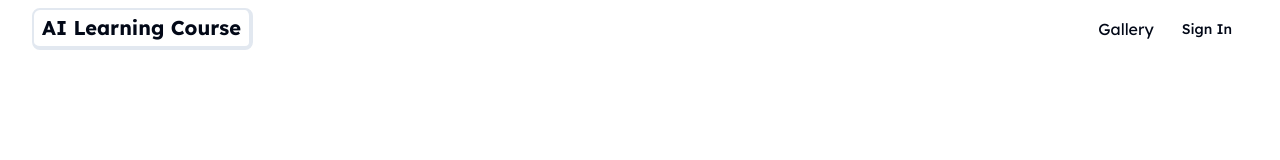
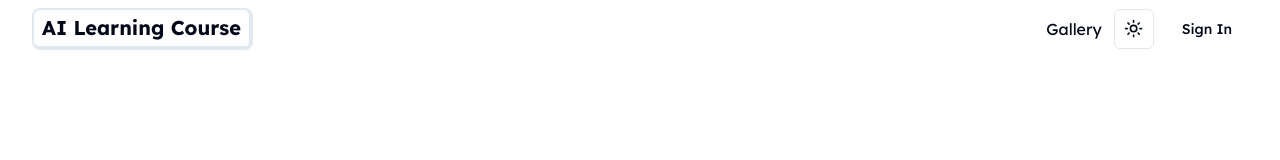
Before and after one commit to tonybbb2/AI_CourseGenerator, a Next.js app in the folder learning-journey/: page / in a window 1280 px wide. Shown: the top 160 px of the page. Built offline with nearby package versions, Linux system fonts and the light colour scheme; no server answers.

Commit message:
dark/light themeToggle

```diff
--- a/learning-journey/package.json
+++ b/learning-journey/package.json
@@ -18,6 +18,7 @@
     "clsx": "^2.0.0",
     "lucide-react": "^0.279.0",
     "next": "latest",
+    "next-themes": "^0.2.1",
     "react": "latest",
     "react-dom": "latest",
     "tailwind-merge": "^1.14.0",
--- a/learning-journey/src/app/layout.tsx
+++ b/learning-journey/src/app/layout.tsx
@@ -3,6 +3,7 @@
 import type { Metadata } from 'next'
 import { Lexend } from 'next/font/google'
 import Navbar from '@/components/Navbar'
+import { ThemeProvider } from '@/components/Providers'
 
 const lexend = Lexend({ subsets: ['latin'] })
 
@@ -20,8 +21,10 @@
       <body className={cn(
         lexend.className, 'antialiased min-h-screen pt-16'
       )}>
-        <Navbar/>
-        {children}
+        <ThemeProvider>
+          <Navbar/>
+          {children}
+        </ThemeProvider>
       </body>
     </html>
   )
--- a/learning-journey/src/components/Navbar.tsx
+++ b/learning-journey/src/components/Navbar.tsx
@@ -3,6 +3,7 @@
 import SignInButton from './SignInButton';
 import { getAuthSession } from '@/lib/auth';
 import UserAccount from './UserAccount';
+import { ThemeToggle } from './ThemeToggle';
 
 type Props = {}
 
@@ -37,6 +38,7 @@
              </Link>
             </>
           )}
+          <ThemeToggle className='mr-3' />
           <div className='flex items-center'>
             {session?.user ? <UserAccount user={session.user}/> : <SignInButton/>}
           </div>
--- /dev/null
+++ b/learning-journey/src/components/Providers.tsx
@@ -0,0 +1,11 @@
+"use client"
+
+import * as React from "react"
+import { ThemeProvider as NextThemesProvider } from "next-themes"
+import { type ThemeProviderProps } from "next-themes/dist/types"
+
+export function ThemeProvider({ children, ...props }: ThemeProviderProps) {
+  return <NextThemesProvider
+  attribute="class" defaultTheme="system" enableSystem
+  {...props}>{children}</NextThemesProvider >
+}
--- /dev/null
+++ b/learning-journey/src/components/ThemeToggle.tsx
@@ -0,0 +1,42 @@
+"use client"
+
+import * as React from "react"
+import { Moon, Sun } from "lucide-react"
+import { useTheme } from "next-themes"
+
+import { Button } from "@/components/ui/button"
+import {
+  DropdownMenu,
+  DropdownMenuContent,
+  DropdownMenuItem,
+  DropdownMenuTrigger,
+} from "@/components/ui/dropdown-menu"
+
+export function ThemeToggle({className, ...props} : React.HTMLAttributes<HTMLDivElement>) {
+  const { setTheme } = useTheme()
+
+  return (
+      <div className={className} {...props}>
+        <DropdownMenu>
+        <DropdownMenuTrigger asChild>
+            <Button variant="outline" size="icon">
+            <Sun className="h-[1.2rem] w-[1.2rem] rotate-0 scale-100 transition-all dark:-rotate-90 dark:scale-0" />
+            <Moon className="absolute h-[1.2rem] w-[1.2rem] rotate-90 scale-0 transition-all dark:rotate-0 dark:scale-100" />
+            <span className="sr-only">Toggle theme</span>
+            </Button>
+        </DropdownMenuTrigger>
+        <DropdownMenuContent align="end">
+            <DropdownMenuItem onClick={() => setTheme("light")}>
+            Light
+            </DropdownMenuItem>
+            <DropdownMenuItem onClick={() => setTheme("dark")}>
+            Dark
+            </DropdownMenuItem>
+            <DropdownMenuItem onClick={() => setTheme("system")}>
+            System
+            </DropdownMenuItem>
+        </DropdownMenuContent>
+        </DropdownMenu>
+      </div>
+  )
+}
```
Also changed, not shown: 2 other files (tests, documents, lock files or other folders).
